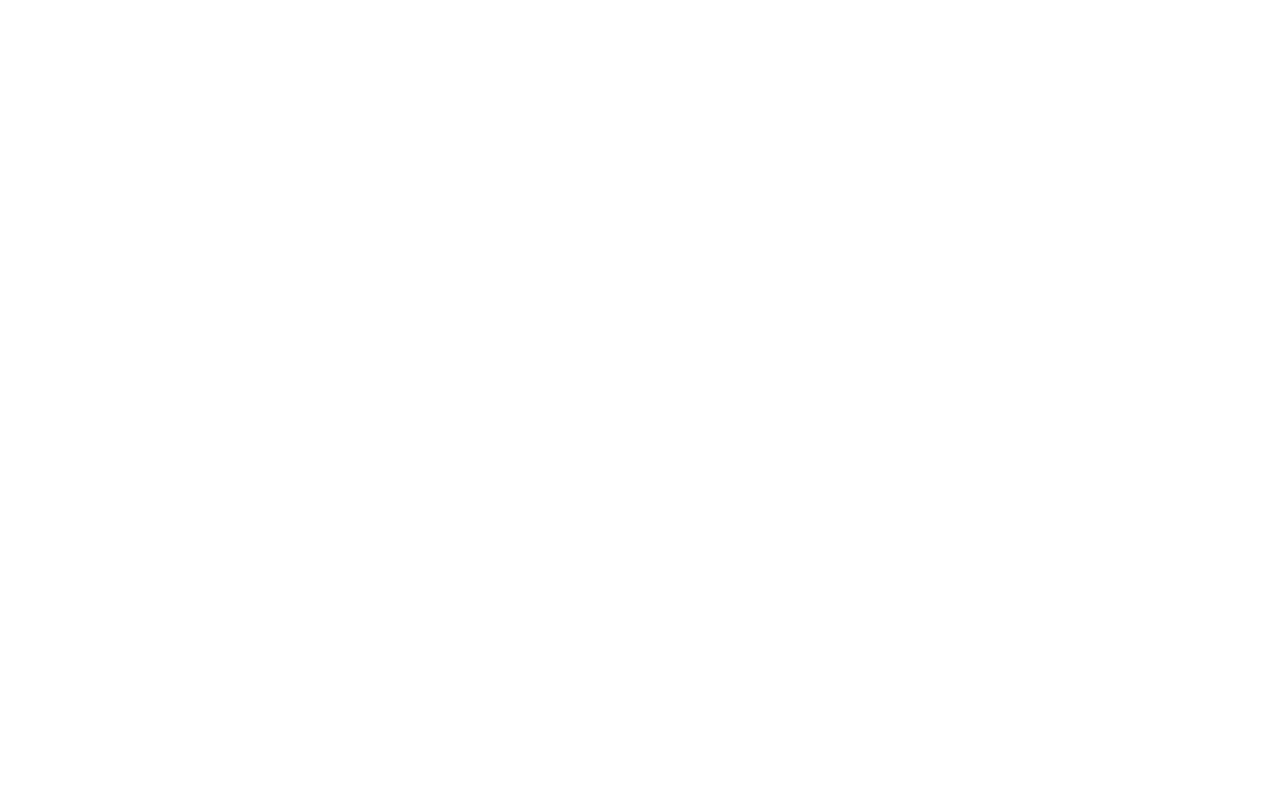
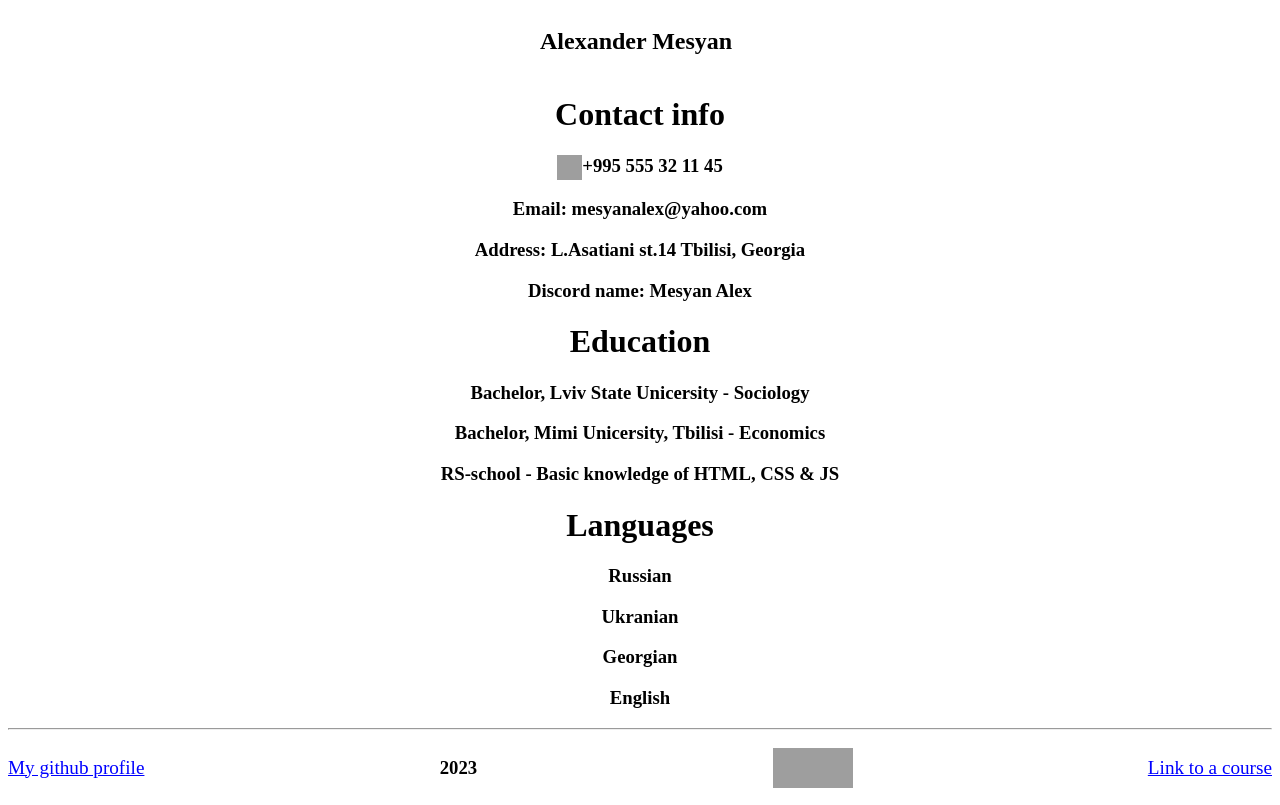
Before and after one commit to MesyanAlex/rsschool-cv, a plain HTML site: page index.html in a window 1280 px wide. Drawn offline with Linux system fonts and the light colour scheme; grey boxes are pictures that could not be loaded.

Commit message:
feat: redefine cv text and corrected styles

```diff
--- a/index.html
+++ b/index.html
@@ -4,7 +4,34 @@
     <meta charset="UTF-8">
     <meta name="viewport" content="width=device-width, initial-scale=1.0">
     <title>Document</title>
+    <link rel="stylesheet" href="styles.css">
 </head>
 <body>
+    <header>
+        <h2 class="nametag">Alexander Mesyan</h2>
+    </header>
+    <main>
+        <h1>Contact info</h1>
+        <h3 class="phone"><img class="phone-icon" src="https://encrypted-tbn0.gstatic.com/images?q=tbn:ANd9GcRxqk4Fpv6vPc1klxmWNqEQAzM2kXxBrN_e2p3aoh-0zL4BMVjvvYcEb7-QN8bG8bnBiTM&usqp=CAU" alt="image error">+995 555 32 11 45</h3>
+        <h3>Email: mesyanalex@yahoo.com</h3>
+        <h3>Address: L.Asatiani st.14 Tbilisi, Georgia</h3>
+        <h3>Discord name: Mesyan Alex</h3>
+        <h1>Education</h1>
+        <h3>Bachelor, Lviv State Unicersity - Sociology</h3>
+        <h3>Bachelor, Mimi Unicersity, Tbilisi - Economics</h3>
+        <h3>RS-school - Basic knowledge of HTML, CSS & JS</h3>
+        <h1>Languages</h1>
+        <h3>Russian</h3>
+        <h3>Ukranian</h3>
+        <h3>Georgian</h3>
+        <h3>English</h3>
+    </main>
+    <hr>
+    <footer>
+        <a href="https://github.com/MesyanAlex" class="my-link">My github profile</a>
+        <h3 class="year-line">2023</h3>
+        <img src="https://rs.school/images/rs_school_js.svg" alt="image error" class="rs-logo">
+        <a href="https://rs.school/js/" class="course-link">Link to a course</a>
+    </footer>
 </body>
 </html>
--- a/styles.css
+++ b/styles.css
@@ -0,0 +1,42 @@
+.rs-logo {
+    height: 5vh;
+    width: 10vh;
+}
+.year-line {
+
+}
+.my-link {
+    color: blue;
+    font-family: 'Times New Roman', Times, serif;
+    font-size: larger;
+}
+.course-link {
+    color: blue;
+    font-family: 'Times New Roman', Times, serif;
+    font-size: larger;
+}
+footer {
+    display: flex;
+    flex-wrap: wrap;
+    align-items: center;
+    justify-content: space-between;
+}
+header {
+    display: flex;
+    justify-content: center;
+}
+.nametag {
+    display: block;
+    width: 200px;
+}
+main {
+    text-align: center;
+}
+.phone-icon {
+   height: 25px;
+   width: 25px;
+}
+.phone {
+    display: flex;
+    justify-content: center;
+}
```
